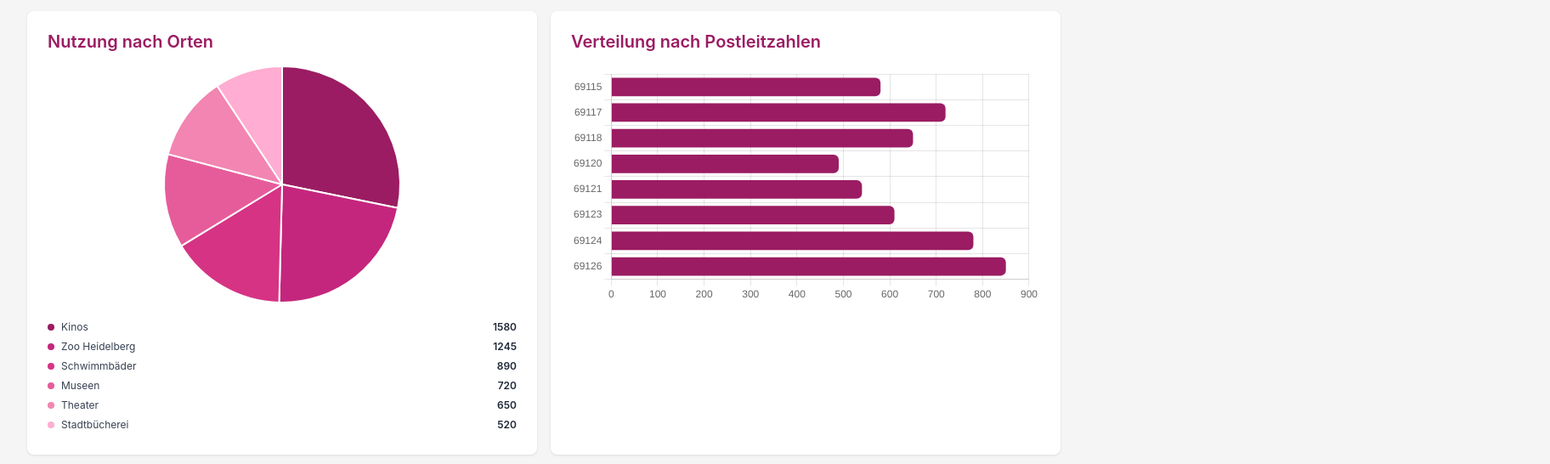
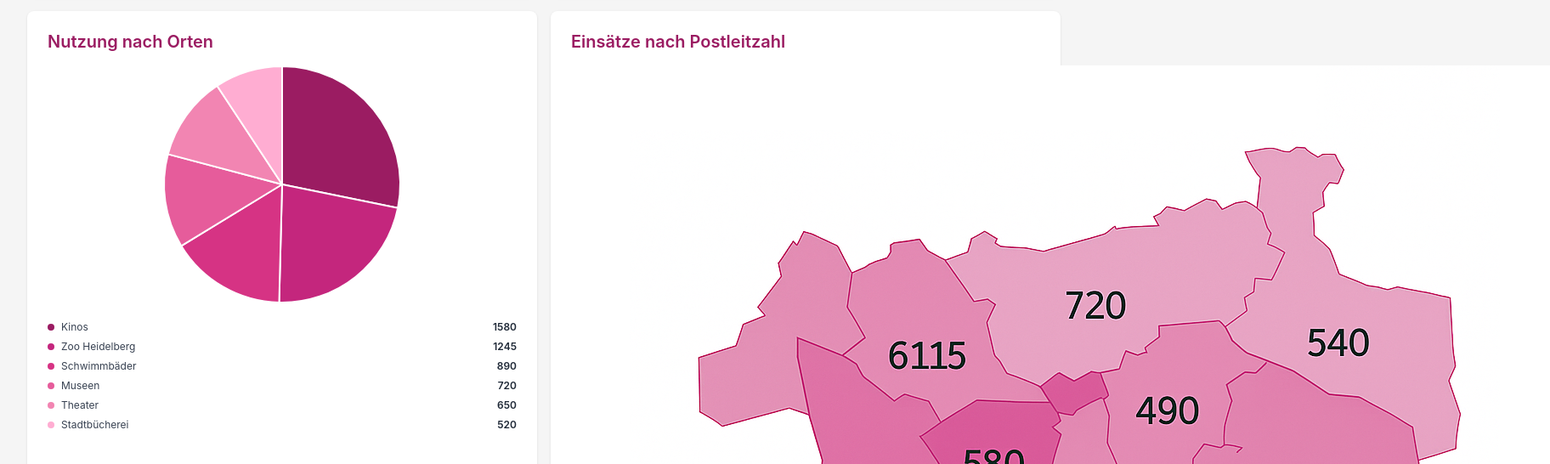
Before and after one commit to fatschi/fatschi.github.io, a website: page heidelberg.html in a window 1280 px wide. Shown: the part 498-1044 px from the top of the page at 85% size, 1824 px wide, since content can reach past the window. Drawn offline with nearby package versions, Linux system fonts and the light colour scheme.

Commit message:
Add section for Einsätze nach Postleitzahl
Added a new section with a heading and image for deployments by postal code.

```diff
--- a/heidelberg.html
+++ b/heidelberg.html
@@ -342,6 +342,15 @@
         </div>
 
         <div class="chart-card col-span-3 row-span-2">
+                <h2>Einsätze nach Postleitzahl</h2>
+                <div class="map-container">
+                    <!-- hier dein gespeichertes Kartenbild einbinden -->
+                    <img src="einsatzkarte-plz.png"
+                         alt="Einsätze nach Postleitzahl in Heidelberg">
+                </div>
+            </div>
+
+        <div class="chart-card col-span-3 row-span-2">
           <h2>Verteilung nach Postleitzahlen</h2>
           <div class="chart-container">
             <canvas id="plzChart"></canvas>
```
